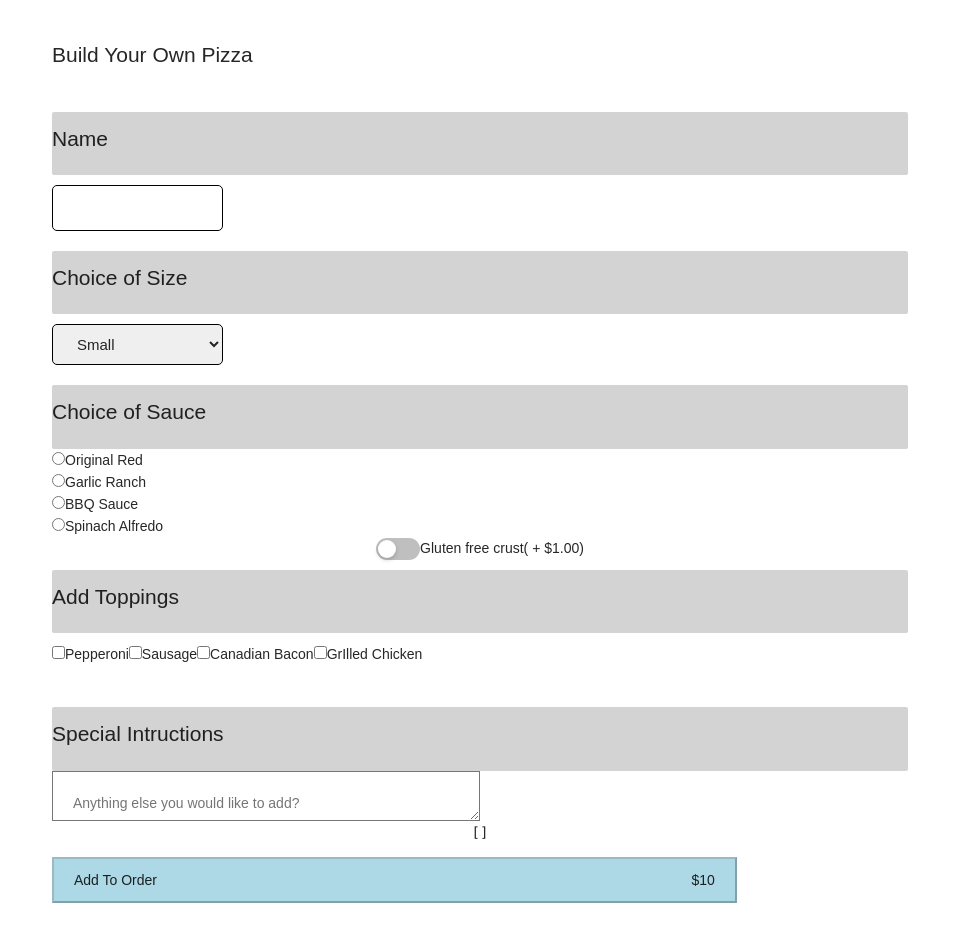
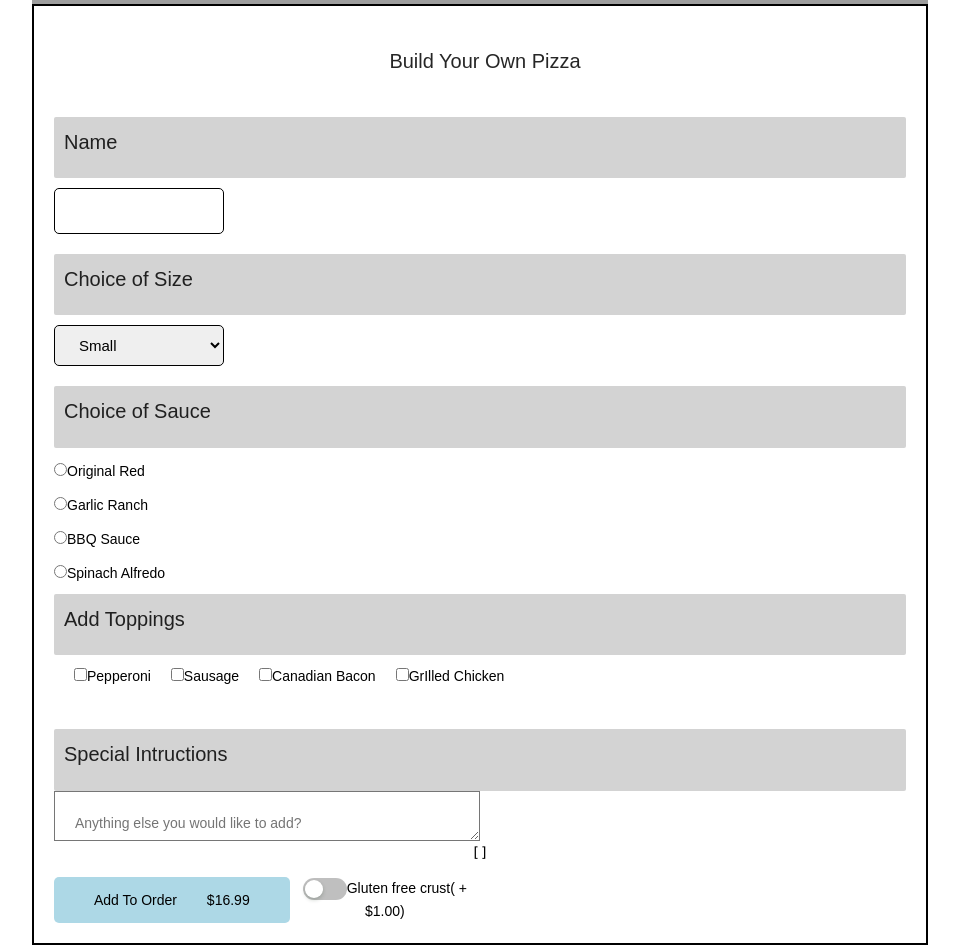
Before and after one commit to bloominstituteoftechnology/Sprint-Challenge-Lambda-Eats-starter, a React (Create React App) app: page /pizza in a window 1280 px wide. Shown: the part 380-1332 px from the top of the page, without its empty margins (160-1119 px from the left). Built offline with nearby package versions, Linux system fonts and the light colour scheme; grey boxes are pictures that could not be loaded.

Commit message:
added stretch

```diff
--- a/src/App.css
+++ b/src/App.css
@@ -18,3 +18,6 @@
   max-height: 500px;
   margin: 2rem;
 }
+.product {
+  font-size: 4rem;
+}
--- a/src/Form.js
+++ b/src/Form.js
@@ -39,7 +39,8 @@ const Form = () => {
 
   const [buttonDisabled, setButtonDisabled] = useState("");
   const [post, setPost] = useState([]);
-  const [total, setTotal] = useState(10);
+  const [total, setTotal] = useState(16.99);
+  const [toggle, setToggle] = useState(false);
 
   let formSchema = yup.object().shape({
     name: yup
@@ -73,27 +74,9 @@ const Form = () => {
       [e.target.name]:
         e.target.type === "checkbox" ? e.target.checked : e.target.value,
     };
-    checkTotal(e);
+
     validateChange(e);
     setFormState(newFormData);
-  };
-
-  const checkTotal = (e) => {
-    console.log("This is the event", e.target.value);
-    if (e.target.value === "Small") {
-      setTotal(10);
-    } else if (e.target.value === "Medium") {
-      setTotal(12);
-    } else {
-      setTotal(15);
-    }
-    addTopping(e);
-  };
-
-  const addTopping = (e) => {
-    e.target.type === "checkbox" && e.target.checked
-      ? setTotal(total + 1)
-      : setTotal(total);
   };
 
   const validateChange = (e) => {
@@ -134,6 +117,11 @@ const Form = () => {
         });
       })
       .catch((err) => console.log(err.response));
+  };
+
+  const toggler = () => {
+    toggle ? setToggle(false) : setToggle(true);
+    toggle ? setTotal(total - 1) : setTotal(total + 1);
   };
 
   return (
@@ -194,6 +182,7 @@ const Form = () => {
             </div>
             <label htmfFor="original-red">
               <input
+                className="radio"
                 type="radio"
                 id="original-red"
                 name="sauce"
@@ -205,6 +194,7 @@ const Form = () => {
 
             <label htmfFor="garlic">
               <input
+                className="radio"
                 type="radio"
                 name="sauce"
                 onChange={inputChange}
@@ -215,6 +205,7 @@ const Form = () => {
 
             <label htmfFor="bbq">
               <input
+                className="radio"
                 type="radio"
                 name="sauce"
                 onChange={inputChange}
@@ -225,6 +216,7 @@ const Form = () => {
 
             <label htmfFor="spinach">
               <input
+                className="radio"
                 type="radio"
                 name="sauce"
                 onChange={inputChange}
@@ -232,10 +224,6 @@ const Form = () => {
               />
               Spinach Alfredo
             </label>
-          </label>
-          <label>
-            <Switch className="switch" />
-            Gluten free crust( + $1.00)
           </label>
 
           <label htmlFor="toppings" className="input-label">
@@ -245,6 +233,7 @@ const Form = () => {
             <div className="toppings">
               <label htmlFor="pepperoni">
                 <input
+                  className="checkbox"
                   type="checkbox"
                   id="pepperoni"
                   name="pepperoni"
@@ -256,6 +245,7 @@ const Form = () => {
               <br />
               <label htmlFor="sausage">
                 <input
+                  className="checkbox"
                   type="checkbox"
                   id="sausage"
                   name="sausage"
@@ -267,6 +257,7 @@ const Form = () => {
               <br />
               <label htmlFor="bacon">
                 <input
+                  className="checkbox"
                   type="checkbox"
                   id="bacon"
                   name="bacon"
@@ -280,6 +271,7 @@ const Form = () => {
               <br />
               <label htmlFor="chicken">
                 <input
+                  className="checkbox"
                   type="checkbox"
                   id="chicken"
                   name="chicken"
@@ -309,10 +301,20 @@ const Form = () => {
           </label>
 
           <pre>{JSON.stringify(post, null, 2)}</pre>
-          <button type="submit" disabled={buttonDisabled}>
-            <div>Add To Order</div> <div> ${total}</div>
-          </button>
-          <form />
+          <div className="button-div">
+            <button type="submit" disabled={buttonDisabled}>
+              <div>Add To Order</div> <div> ${total}</div>
+            </button>
+            <label>
+              <Switch
+                name="gluten"
+                onClick={toggler}
+                className="switch"
+                data-cy="gluten"
+              />
+              Gluten free crust( + $1.00)
+            </label>
+          </div>
         </form>
       </PizzaDiv>
     </FormDiv>
--- a/src/Home.js
+++ b/src/Home.js
@@ -6,7 +6,7 @@ const Home = () => {
   return (
     <div className="home-div">
       <div>
-        <h2>Choose Your Product</h2>
+        <h2 className="product">Choose Your Product</h2>
       </div>
       <div className="img-div">
         <div className="pizza-div">
--- a/src/NavBar.js
+++ b/src/NavBar.js
@@ -7,11 +7,15 @@ const NavDiv = styled.div`
 
   align-items: center;
   justify-content: space-between;
-  padding: 1rem 2rem;
+  padding: 1% 15%;
 `;
 
 const Nav = styled.div`
   font-size: 1.5rem;
+  display: flex;
+
+  width: 200px;
+  justify-content: space-around;
 `;
 
 const Navbar = () => {
--- a/src/index.css
+++ b/src/index.css
@@ -21,12 +21,16 @@ html {
 
 form {
   padding: 2rem;
+  border: 2px solid black;
+  margin-bottom: 40px;
+  color: black;
 }
 
 .pizza-heading {
   padding: 2rem 0;
   display: flex;
-  justify-content: flex-start;
+  justify-content: center;
+  font-size: 2rem;
 }
 
 .form-div {
@@ -51,11 +55,13 @@ form {
 }
 
 button {
-  width: 80%;
+  width: 250px;
   display: flex;
   justify-content: space-between;
-  padding: 1rem 2rem;
+  padding: 1.2rem 4rem;
   background: lightblue;
+  border: 0;
+  border-radius: 5px;
 }
 
 .toppings {
@@ -89,6 +95,11 @@ button {
   padding: 1rem 2rem;
 }
 
+button:focus {
+  outline: none;
+  border-color: #1ee7e2;
+}
+
 .pizza-banner {
   width: 100%;
   height: 300px;
@@ -103,3 +114,26 @@ textarea {
 .switch {
   width: 20px;
 }
+
+.checkbox {
+  margin-left: 20px;
+}
+
+.radio {
+  margin-top: 15px;
+}
+
+label {
+}
+
+h2 {
+  margin-left: 10px;
+  font-size: 2rem;
+}
+
+.button-div {
+  width: 50%;
+  display: flex;
+  justify-content: space-between;
+  align-items: center;
+}
```
Also changed, not shown: src/ThankYou.js (added, +7 -0 lines), 1 other file (tests, documents, lock files or other folders).
